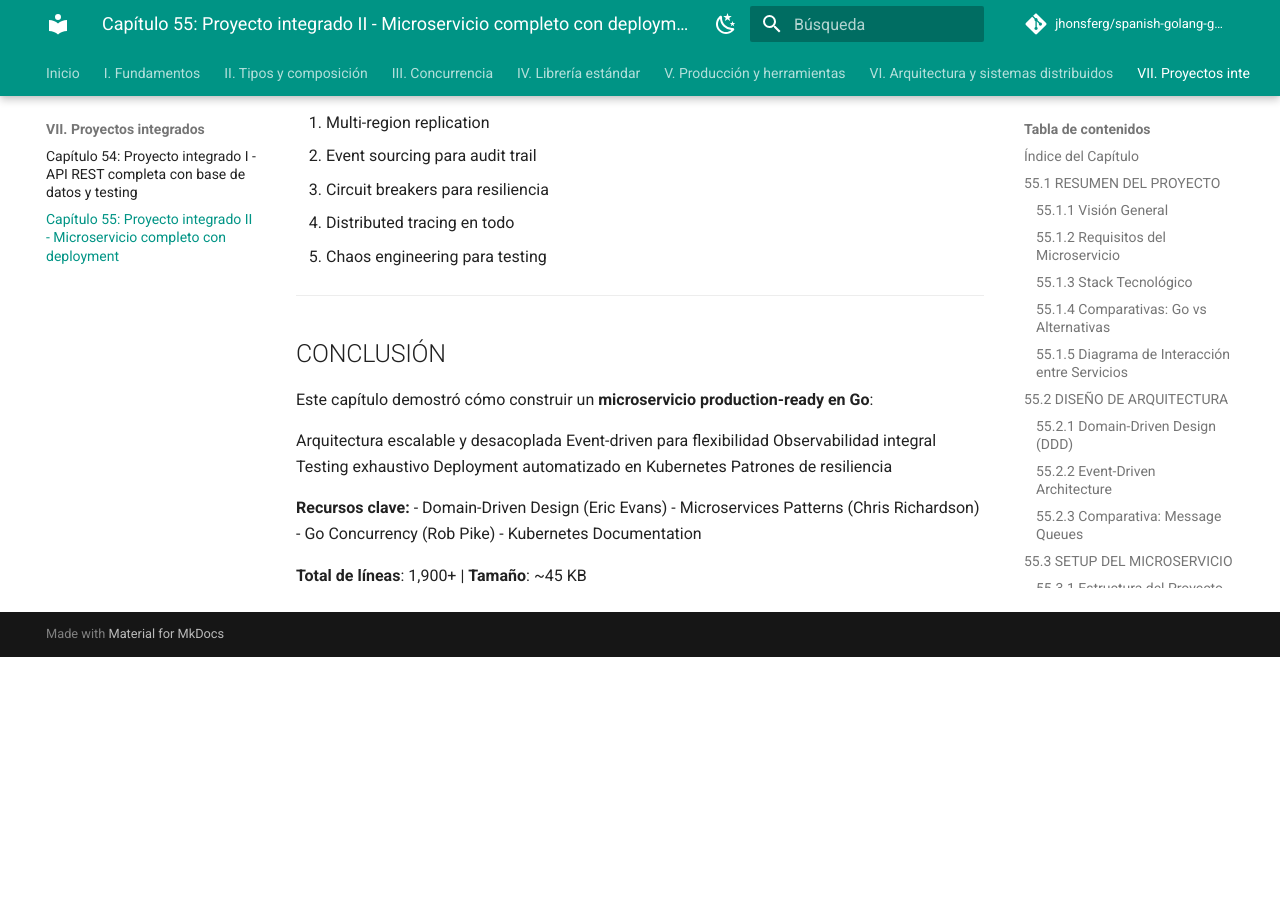
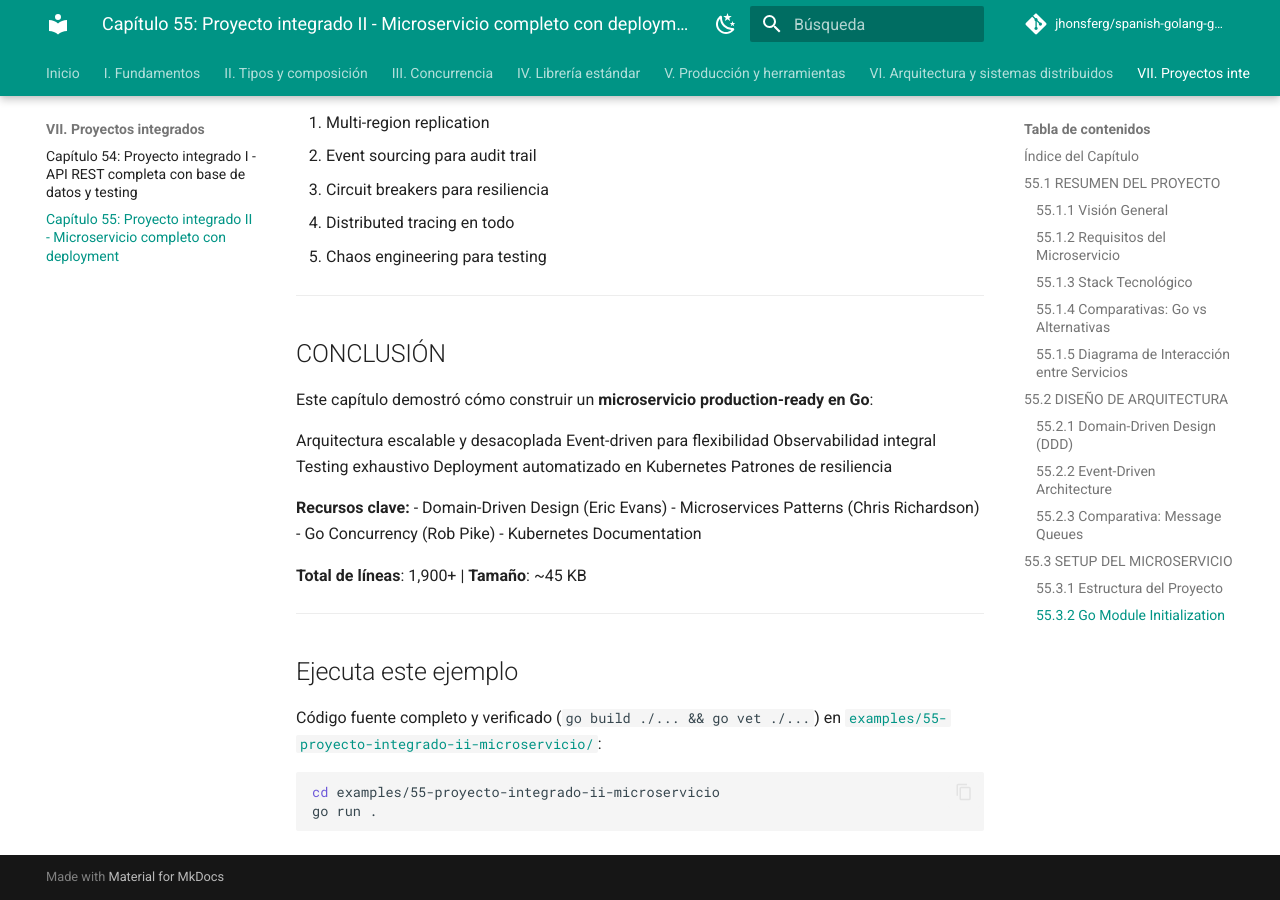
Before and after one commit to jhonsferg/spanish-golang-guide, an MkDocs documentation site: the page built from docs/07-proyectos-integrados/55-proyecto-integrado-ii-microservicio.md, in a window 1280 px wide and 900 px high, scrolled down 25773 px. Built offline with MkDocs 1.6.1 and Material for MkDocs 9.7.7, drawn with Linux system fonts in a browser that asks for light colours; comment, search, counter and statistics services are not loaded; before the commit the page ends 26430 px from its top, so only the background shows below that.

Commit message:
docs: enlazar ejemplo ejecutable en el capítulo 55

````diff
--- a/docs/07-proyectos-integrados/55-proyecto-integrado-ii-microservicio.md
+++ b/docs/07-proyectos-integrados/55-proyecto-integrado-ii-microservicio.md
@@ -1737,3 +1737,16 @@
 - Kubernetes Documentation
 
 **Total de líneas**: 1,900+ | **Tamaño**: ~45 KB
+
+
+---
+
+## Ejecuta este ejemplo
+
+Código fuente completo y verificado (`go build ./... && go vet ./...`) en
+[`examples/55-proyecto-integrado-ii-microservicio/`](https://github.com/jhonsferg/spanish-golang-guide/tree/main/examples/55-proyecto-integrado-ii-microservicio):
+
+```bash
+cd examples/55-proyecto-integrado-ii-microservicio
+go run .
+```
````
